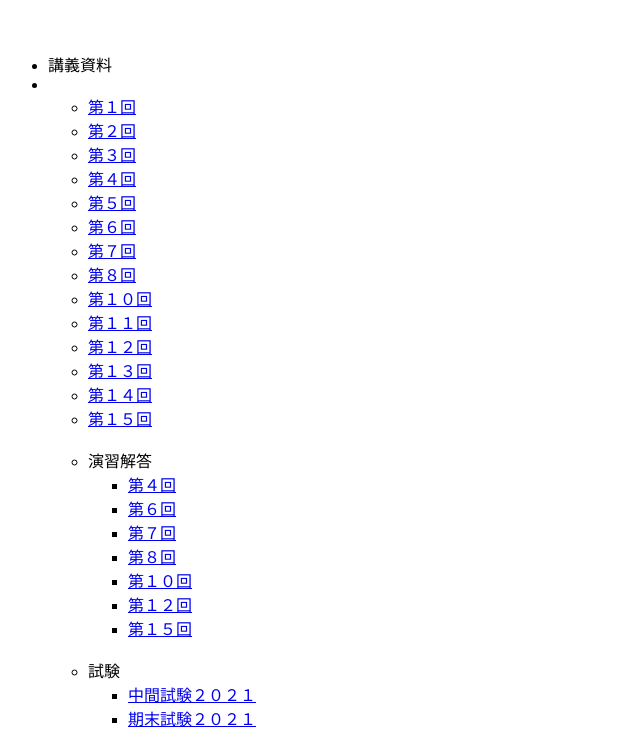
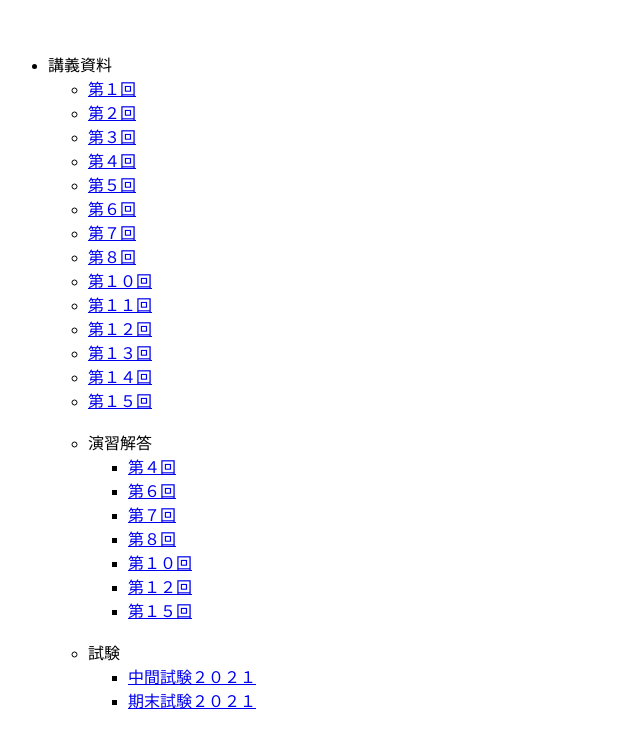
Before and after one commit to jackdawson0410/sample32, a plain HTML site: page index.html in a window 1280 px wide. Shown: the part 57-803 px from the top of the page, without its empty margins (0-640 px from the left). Drawn offline with Linux system fonts and the light colour scheme.

Commit message:
Update index.html

```diff
--- a/index.html
+++ b/index.html
@@ -7,7 +7,7 @@
 	<h1>フーリエ解析</h1>
   <br>
     <ul>
-    <li>講義資料<li>
+    <li>講義資料</li>
     <ul>
 	  	<li><a href = "https://www.dropbox.com/scl/fi/ee14sa3cjsqk6kasgau8s/.pdf?rlkey=e2m2fjds48y86a4rkwzud7f5e&dl=0">第１回</a></li>
 	  	<li><a href = "https://www.dropbox.com/scl/fi/6jvxa16o77cl64z68pw6a/.pdf?rlkey=1yu31xvaqhal18poa7klvrq79&dl=0">第２回</a></li>
```
